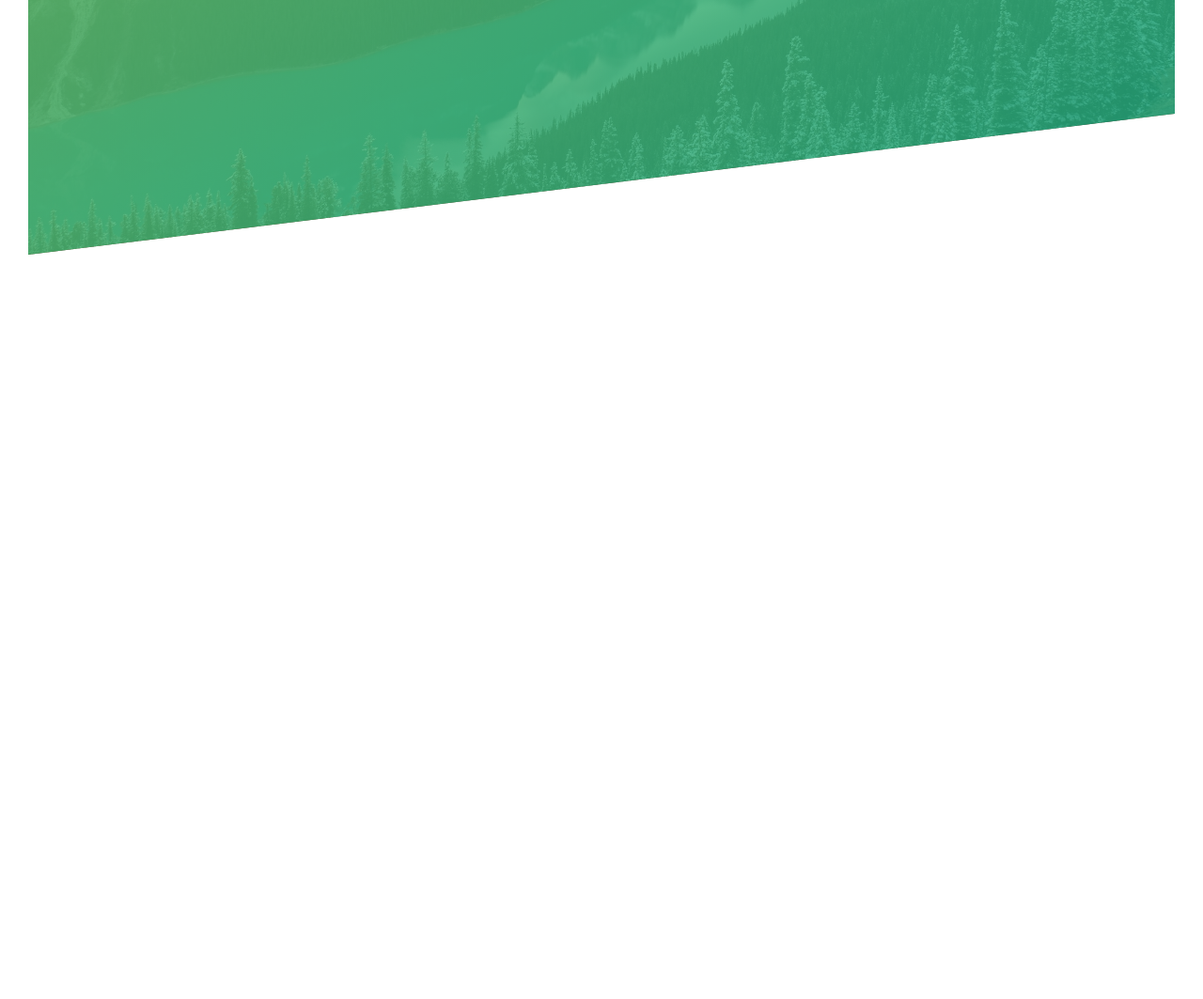
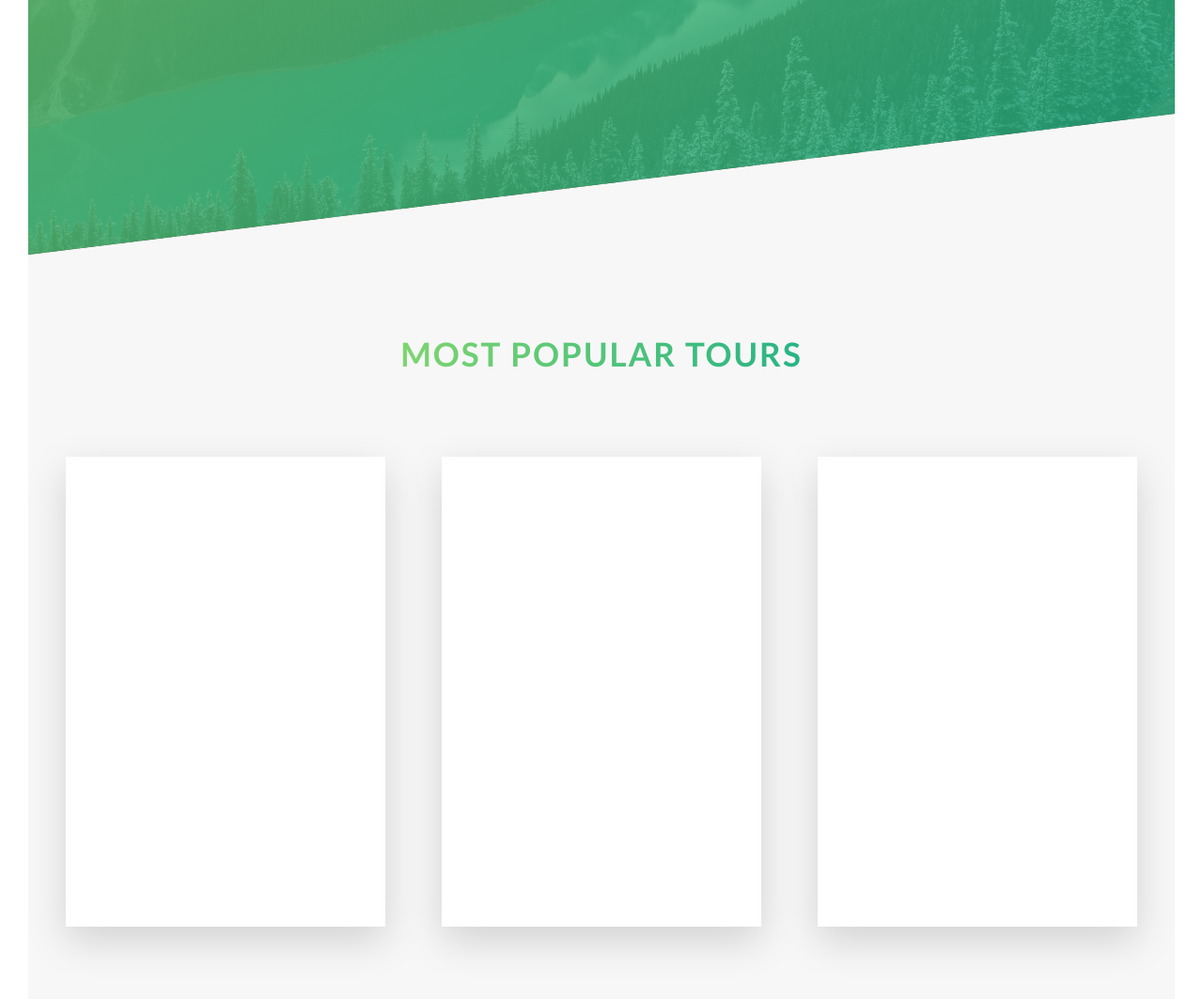
Before and after one commit to sdimaren/advanced-css, a website: page Natours/index.html in a window 1280 px wide. Shown: the part 2043-3106 px from the top of the page at 94% size. Before the commit the page ends 2314 px from the top, so only its background shows below. Drawn offline with Linux system fonts and the light colour scheme.

Commit message:
building the tours section

```diff
--- a/Natours/index.html
+++ b/Natours/index.html
@@ -106,6 +106,48 @@
 
 					</div>
 				</section>
+
+				<section class="section-tours">
+					<div class="u-center-text u-margin-bottom-big">
+						<h2 class="heading-secondary">
+							Most popular tours
+						</h2>
+					</div>
+
+					<div class="row">
+						<div class="col-1-of-3">
+							<div class="card">
+								<div class="card__side card__side--front card__side--front-1">
+									Front
+								</div>
+								<div class="card__side card__side--back card__side--back-1">
+									Back
+								</div>
+							</div>
+						</div>
+						<div class="col-1-of-3">
+							<div class="card">
+								<div class="card__side card__side--front card__side--front-2">
+									Front
+								</div>
+								<div class="card__side card__side--back card__side--back-2">
+									Back
+								</div>
+							</div>
+						</div>
+					  <div class="col-1-of-3">
+							<div class="card">
+								<div class="card__side card__side--front card__side--front-3">
+									Front
+								</div>
+								<div class="card__side card__side--back card__side--back-3">
+									Back
+								</div>
+							</div>
+						</div>
+					</div>
+
+				</section>
 			</main>
 			<!--
 			<section class="grid-test">
--- a/Natours/sass/abstracts/_variables.scss
+++ b/Natours/sass/abstracts/_variables.scss
@@ -2,6 +2,12 @@
 $color-primary: #55c57a;
 $color-primary-light: #7ed56f;
 $color-primary-dark: #28b485;
+
+$color-secondary-light: #ffb900;
+$color-secondary-dark: #ff7738;
+
+$color-tertiary-light: #2998ff;
+$color-tertiary-dark: #5643fa;
 
 $color-grey-light-1: #f7f7f7;
 
--- /dev/null
+++ b/Natours/sass/components/_cards.scss
@@ -0,0 +1,60 @@
+.card {
+	perspective: 150rem;
+	-moz-perspective: 150rem;
+	position: relative;
+	height: 50rem;
+
+	&__side {
+		color: #fff;
+		font-size: 4rem;
+
+		height: 50rem;
+		transition: all .8s ease;
+		position: absolute;
+		top: 0;
+		left: 0;
+		width: 100%;
+		backface-visibility: hidden;
+		box-shadow: 0 1.5rem 4rem rgba($color-black, .15);
+
+		&--front {
+			background-color: $color-white;
+
+			&-1 {
+
+			}
+
+			&-2 {
+
+			}
+
+			&-3 {
+
+			}
+		}
+
+		&--back {
+			transform: rotateY(180deg);
+
+			&-1 {
+				background-image: linear-gradient(to right bottom, $color-secondary-light, $color-secondary-dark);
+			}
+
+			&-2 {
+				background-image: linear-gradient(to right bottom, $color-primary-light, $color-primary-dark);
+			}
+
+			&-3 {
+				background-image: linear-gradient(to right bottom, $color-tertiary-light, $color-tertiary-dark);
+			}
+		}
+	}
+
+	&:hover &__side--front {
+		transform: rotateY(180deg);
+	}
+
+	&:hover &__side--back {
+		transform: rotateY(0deg);
+	}
+}
--- a/Natours/sass/main.scss
+++ b/Natours/sass/main.scss
@@ -10,6 +10,7 @@
 @import "components/button";
 @import 'components/composition';
 @import 'components/feature-box';
+@import 'components/cards';
 
 @import "pages/home";
 
--- a/Natours/sass/pages/_home.scss
+++ b/Natours/sass/pages/_home.scss
@@ -20,3 +20,9 @@
 		transform: skewY(7deg);
 	}
 }
+
+.section-tours {
+	background-color: $color-grey-light-1;
+	padding: 25rem 0 50rem 0;
+	margin-top: -10rem;
+}
```
Also changed, not shown: Natours/css/style.css.
